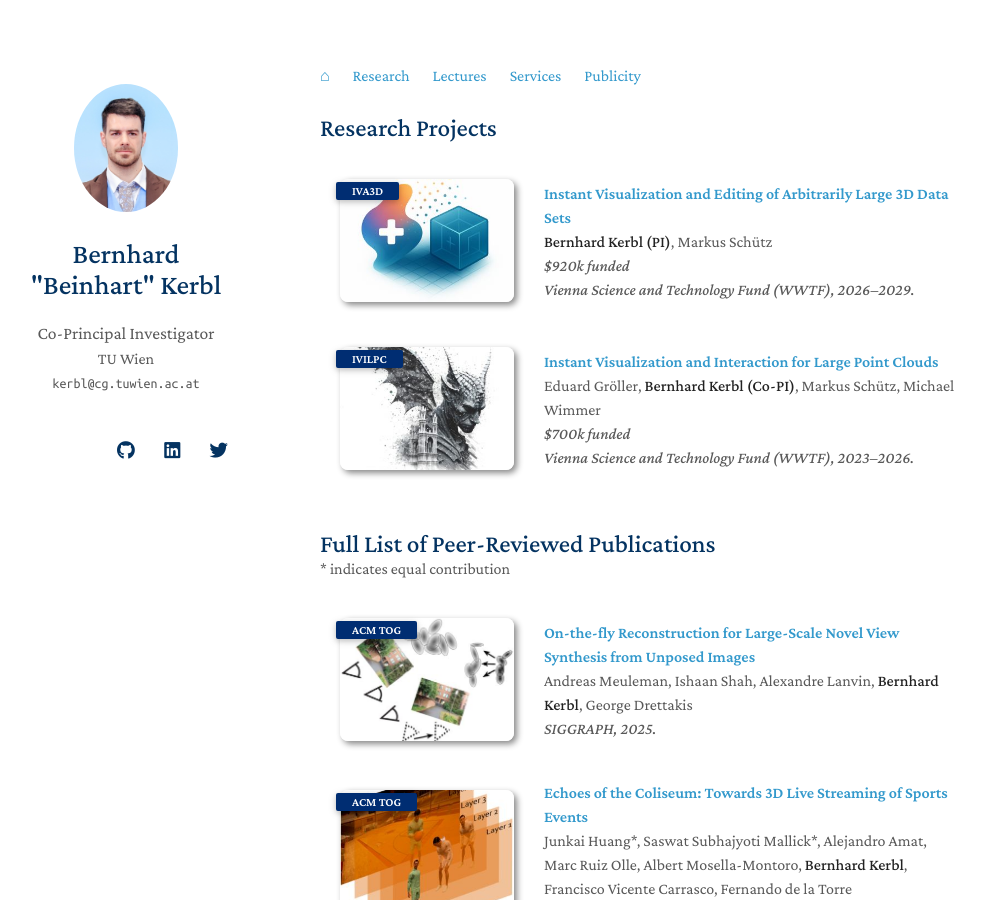
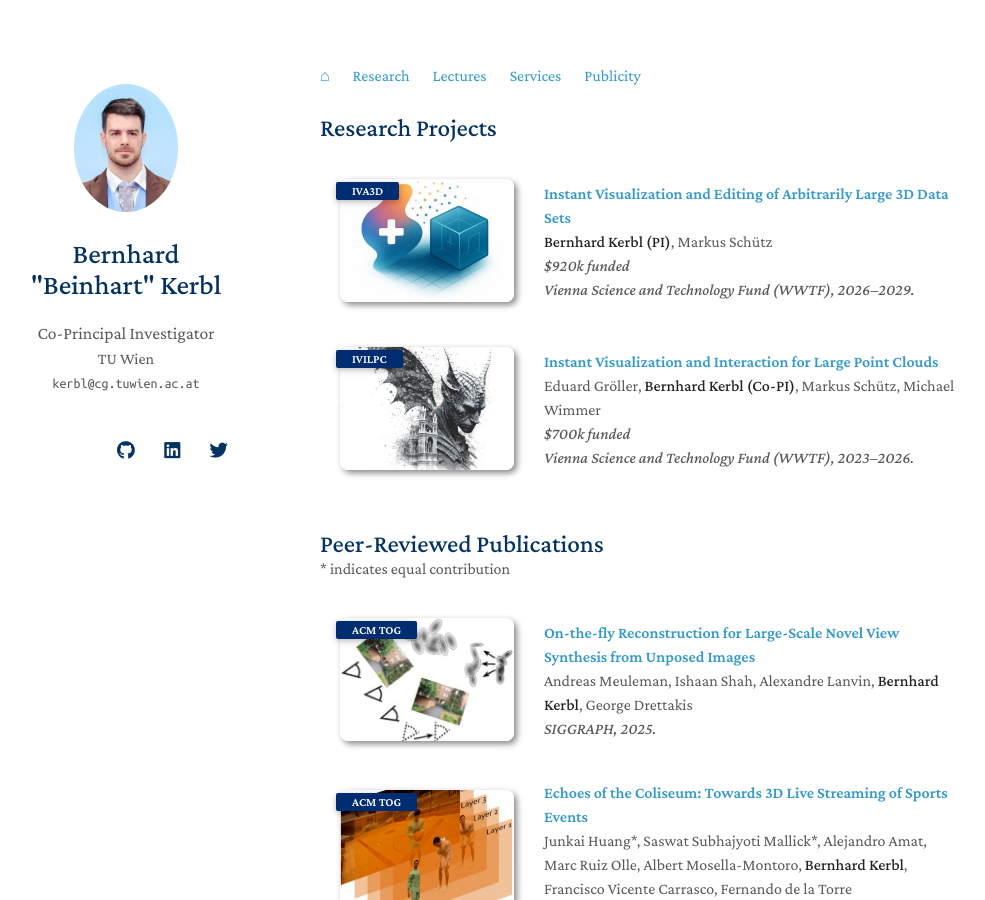
Before and after one commit to Snosixtyboo/snosixtyboo.github.io, a Jekyll site: the page built from publications.md, in a window 1280 px wide and 900 px high. Shown: the whole window, without its empty margins (150-1135 px from the left). Built offline with Jekyll 4.4.1, drawn with Linux system fonts in a browser that asks for light colours; nearby versions of some CDN libraries; a style sheet for code colours, icons or effects is not loaded.

```diff
--- a/publications.md
+++ b/publications.md
@@ -57,7 +57,7 @@
 
 
 
-<h2 id="publications" style="margin: 2px 0px 0px;">Full List of Peer-Reviewed Publications</h2>
+<h2 id="publications" style="margin: 2px 0px 0px;">Peer-Reviewed Publications</h2>
 &#42; indicates equal contribution
 
 <div class="publications">
```
